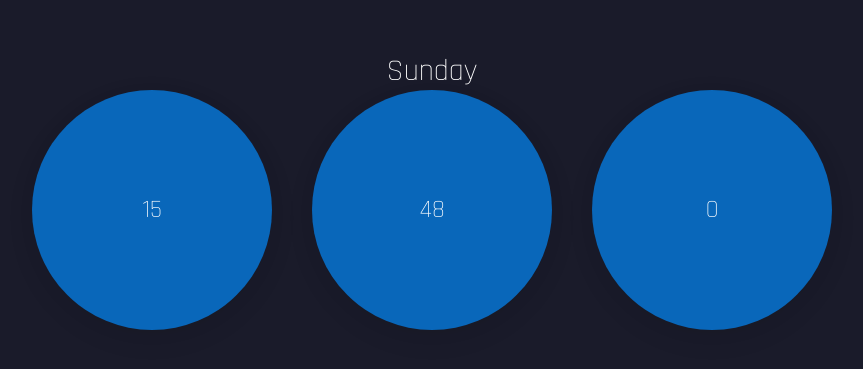
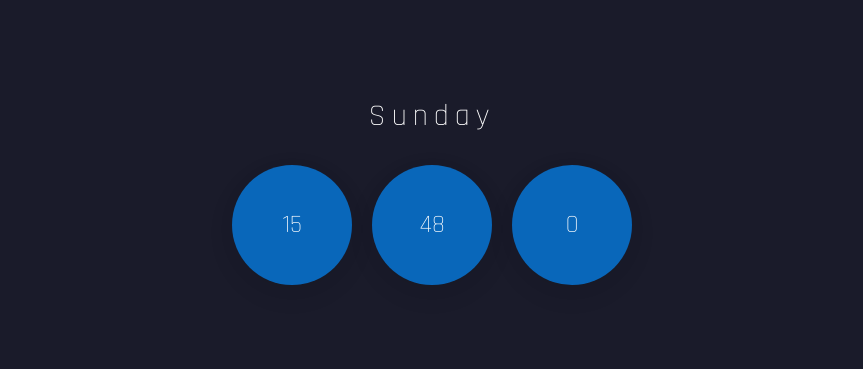
Before and after one commit to DaliborZunic/Javascript-clock, a plain HTML site: page index.html in a window 1280 px wide. Shown: the part 209-578 px from the top of the page, without its empty margins (208-1071 px from the left). Drawn offline with Linux system fonts and the light colour scheme.

Commit message:
Smanjena širina sata

```diff
--- a/styles.css
+++ b/styles.css
@@ -43,11 +43,13 @@ body {
   flex: 0 1 900px;
   display: flex;
   flex-direction: column;
-  max-width: 800px;
+  max-width: 400px;
   text-align: center;
   margin: 0 20px;
+  gap: 30px;
 }
 
 #dayFrame {
   font-size: 30px;
+  letter-spacing: 6px;
 }
```
